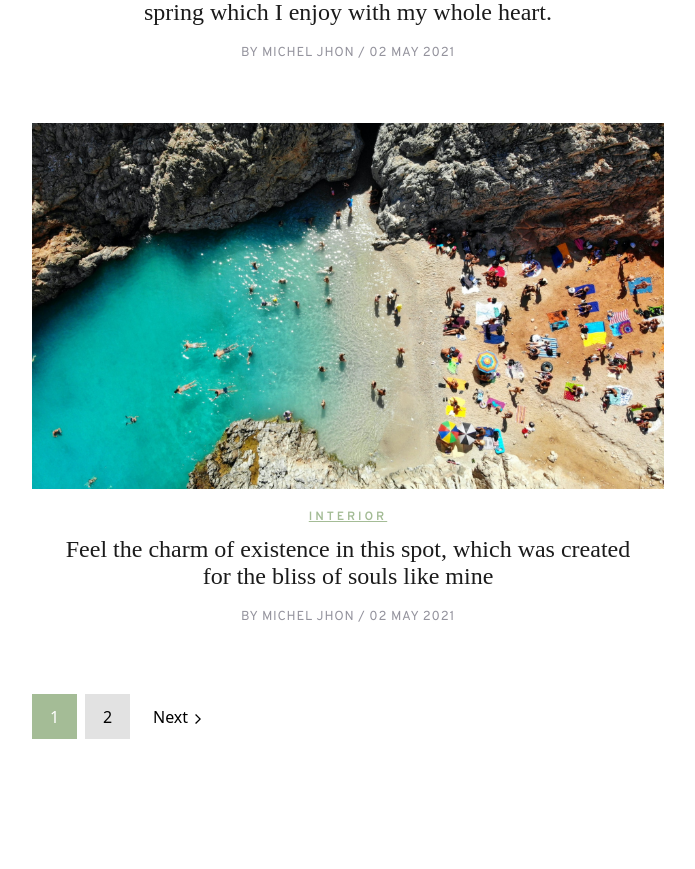
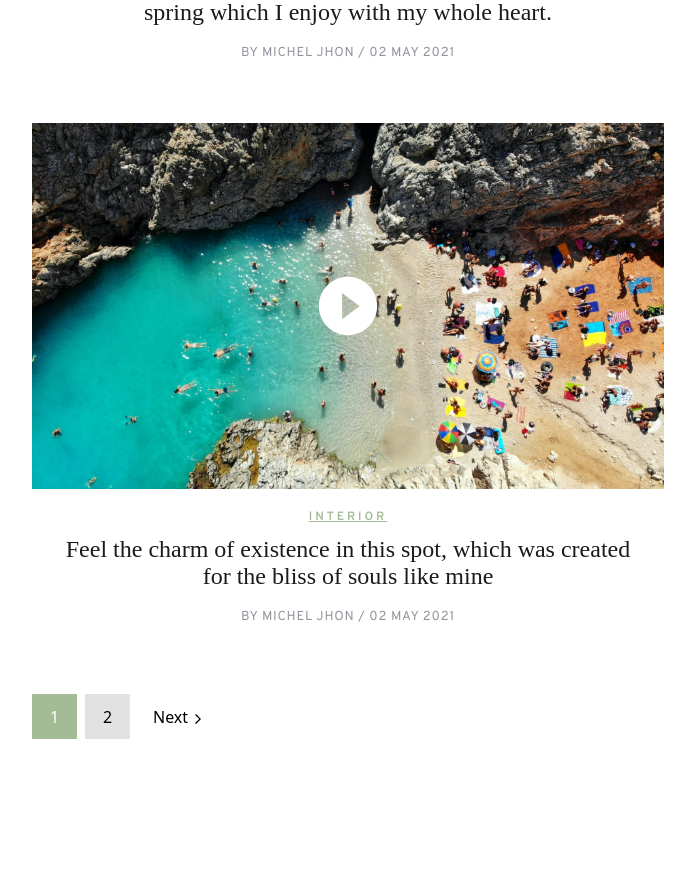
Before and after one commit to rahulkugopi/planetmedia, a React (Create React App) app: page / in a window 1280 px wide. Shown: the part 2768-3637 px from the top of the page, without its empty margins (128-823 px from the left). Built offline with nearby package versions, Linux system fonts and the light colour scheme.

Commit message:
home ui changes

```diff
--- a/src/components/Home/Home.js
+++ b/src/components/Home/Home.js
@@ -12,6 +12,7 @@ import searchIcon from '../../assests/images/search.svg';
 import User from '../../assests/images/user.svg';
 import ArrowForwardIosOutlinedIcon from '@mui/icons-material/ArrowForwardIosOutlined';
 import Gallery from '../Gallery/Gallery';
+import PlayCircleFilledOutlinedIcon from '@mui/icons-material/PlayCircleFilledOutlined';
 
 function Home() {
 
@@ -126,8 +127,9 @@ function Home() {
 
                         <div className="grid lg:grid-cols-3 gap-6 pt-10 pl-0 pr-0">
                             <div className={`${styles.grid} col-span-2`}>
-                                <div className={`${styles.gridTopImg}`}>
+                                <div className={`${styles.gridTopImg} flex flex-col relative justify-center items-center`}>
                                     <img src={bannerThree} className='object-fill' />
+                                    <PlayCircleFilledOutlinedIcon className={styles.videoIcon}/>
                                 </div>
 
                                 <div className='pt-5 pb-5 pl-5 pr-5'>
--- a/src/styles/Home/Home.module.scss
+++ b/src/styles/Home/Home.module.scss
@@ -108,6 +108,13 @@
                     margin: 0 0 0 15px;
                 }
             }
+
+            .videoIcon{
+                position: absolute;
+                z-index: 1000;
+                color: #fff;
+                font-size: 70px;
+            }
         }
 
         .subSection {
```
